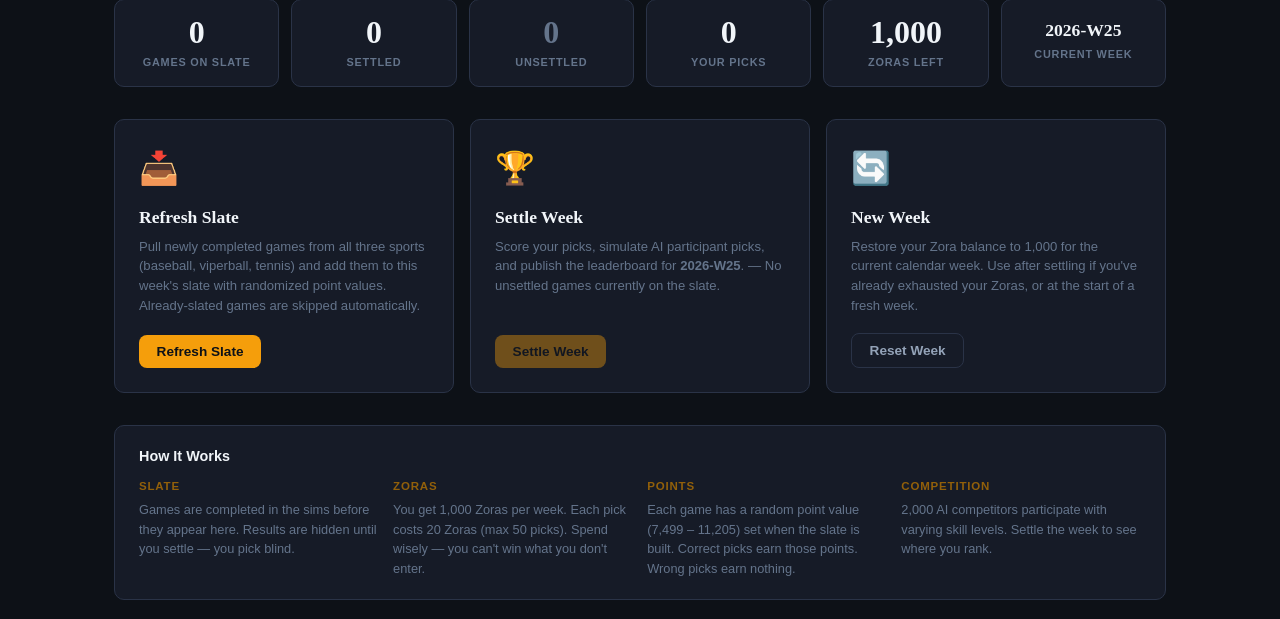
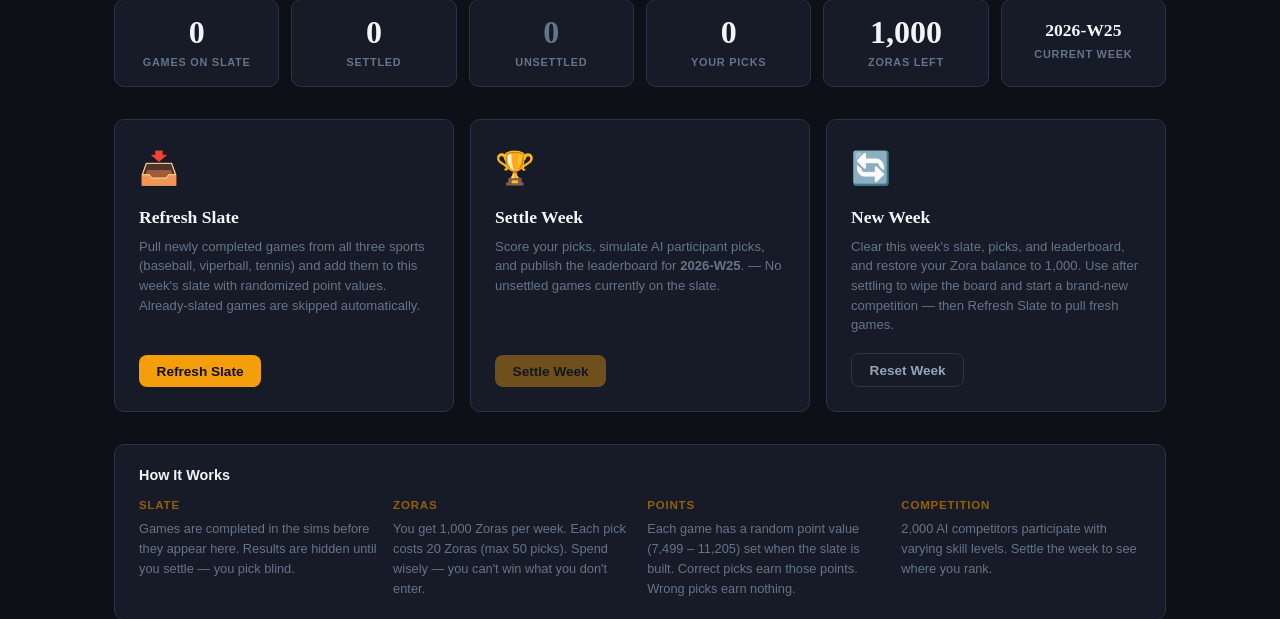
Before and after one commit to quarterback/vroomtv, a Flask app: page /picks/commissioner in a window 1280 px wide. Shown: the part 197-816 px from the top of the page. Run offline with Flask 3, Linux system fonts and the light colour scheme; data comes from the database, SQL or seed files in the repository; data that the repository does not hold is empty; some web fonts are replaced.

Commit message:
Fix Reset Week so commissioner can start a fresh competition
Reset Week only restored Zoras, leaving the week's 30 settled games on the
slate. Since the week key is calendar-derived and the slate is capped at 30,
Refresh Slate then reported the slate as 'at capacity' and there was no way to
start over. Reset Week now clears the week's slate, picks, and leaderboard
(freeing the globally-unique game IDs) before restoring Zoras, and the UI copy
reflects the new behavior.

```diff
--- a/picks/routes.py
+++ b/picks/routes.py
@@ -185,8 +185,8 @@ def commissioner_reset():
     week_key = _week()
     result = settle_mod.reset_week(week_key)
     flash(
-        f"Week reset to {result['week_key']}. "
-        f"Your Zora balance restored to {result['zoras']:,}.",
+        f"Week {result['week_key']} reset — slate cleared and your Zora balance "
+        f"restored to {result['zoras']:,}. Refresh the slate to start a new competition.",
         "success"
     )
     return redirect(url_for("pfs.commissioner"))
--- a/templates/picks/commissioner.html
+++ b/templates/picks/commissioner.html
@@ -195,8 +195,8 @@
     <div class="action-icon">🔄</div>
     <div class="action-title">New Week</div>
     <div class="action-desc">
-      Restore your Zora balance to 1,000 for the current calendar week.
-      Use after settling if you've already exhausted your Zoras, or at the start of a fresh week.
+      Clear this week's slate, picks, and leaderboard, and restore your Zora balance to 1,000.
+      Use after settling to wipe the board and start a brand-new competition — then Refresh Slate to pull fresh games.
     </div>
     <button class="btn btn-outline" onclick="document.getElementById('reset-modal').classList.add('open')">
       Reset Week
@@ -240,17 +240,19 @@
 <div class="modal-overlay" id="reset-modal">
   <div class="modal-box">
     <div class="modal-icon">⚠️</div>
-    <div class="modal-title">Reset Your Zora Balance?</div>
+    <div class="modal-title">Reset Week {{ week_key }}?</div>
     <div class="modal-body">
-      This will restore your Zora balance to <strong style="color:var(--gold)">1,000 Zoras</strong> for week <strong>{{ week_key }}</strong>.
-      Your existing picks and leaderboard standing are unchanged.
+      This clears the <strong>slate</strong>, all <strong>picks</strong>, and the <strong>leaderboard</strong>
+      for week <strong>{{ week_key }}</strong>, and restores your balance to
+      <strong style="color:var(--gold)">1,000 Zoras</strong>.
+      This can't be undone — settle first if you want to keep the results.
     </div>
     <div class="modal-actions">
       <button class="btn btn-outline" onclick="document.getElementById('reset-modal').classList.remove('open')">
         Cancel
       </button>
       <form method="POST" action="{{ url_for('pfs.commissioner_reset') }}" style="display:inline">
-        <button type="submit" class="btn btn-danger">Yes, Reset Zoras</button>
+        <button type="submit" class="btn btn-danger">Yes, Reset Week</button>
       </form>
     </div>
   </div>
```
Also changed, not shown: picks/settlement.py (+14 -4 lines).
